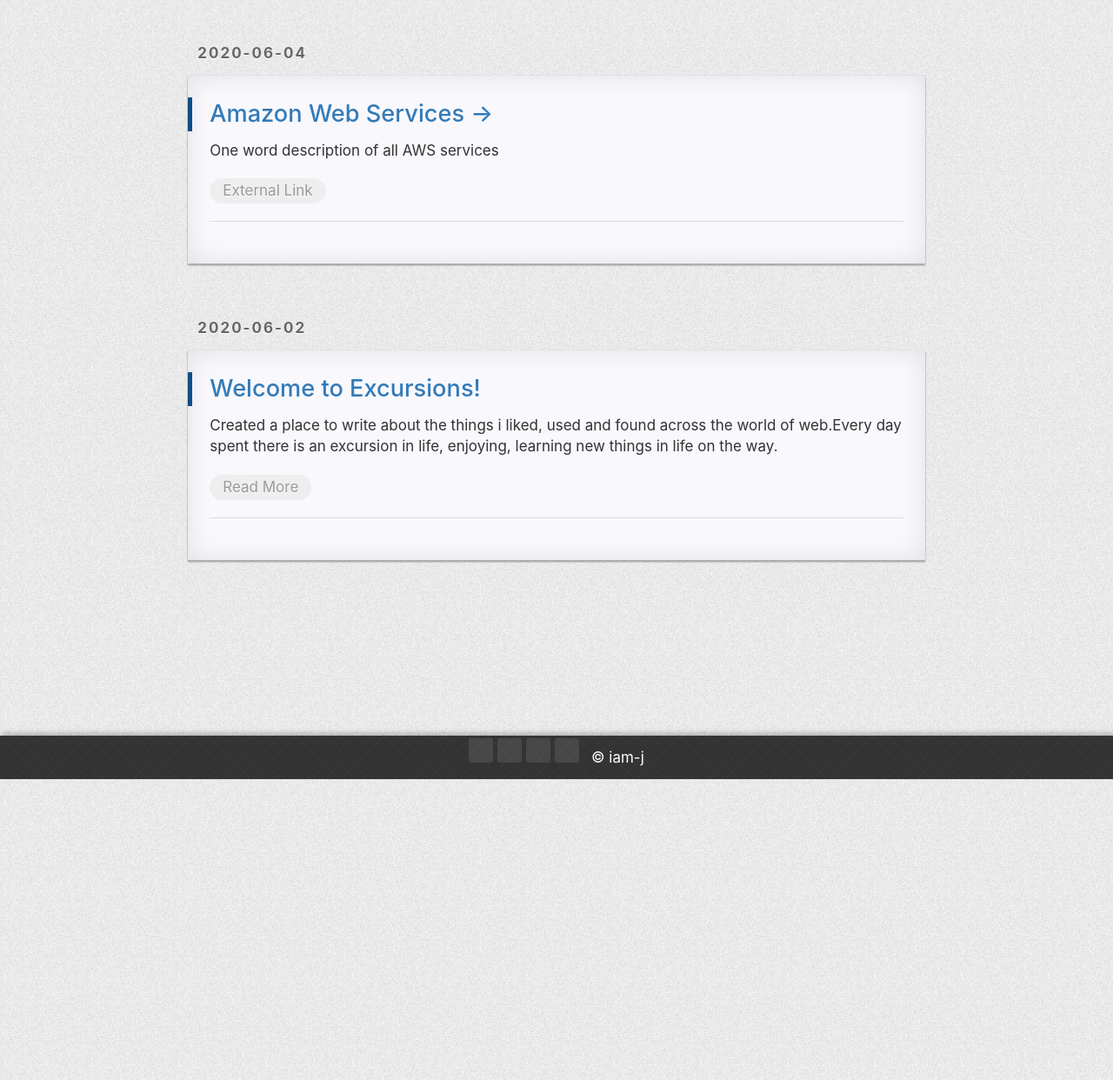
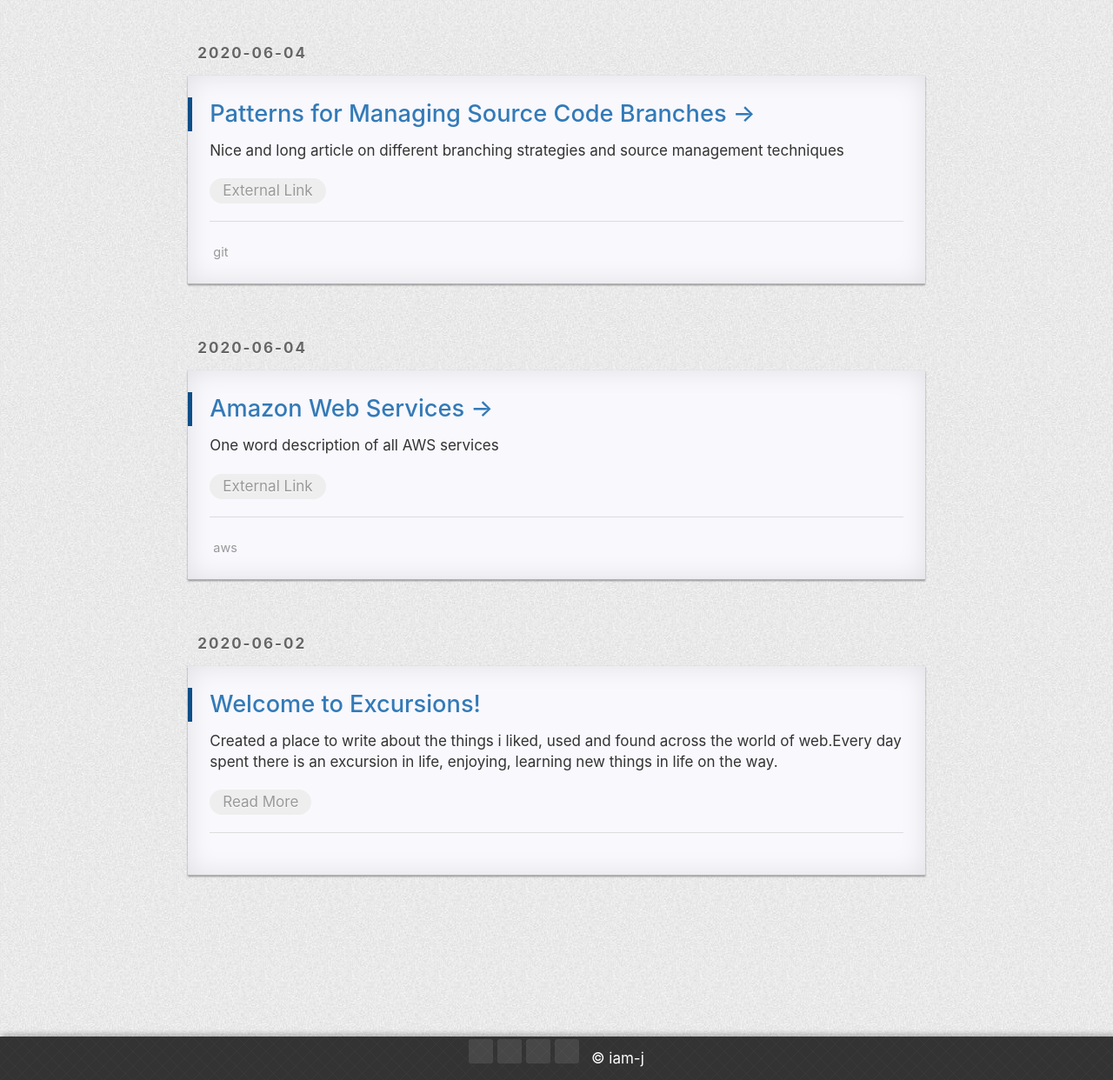
Before and after one commit to iam-j/iam-j.github.io, a Jekyll site: the page built from index.html, in a window 1280 px wide, cut to the strip 104-1346 px from the top of the page. Shown: the whole strip at 87% size. Built offline with Jekyll 4.4.1, drawn with Linux system fonts in a browser that asks for light colours; nearby versions of some CDN libraries; the list of posts is cut into pages by our own code; a style sheet for code colours, icons or effects is not loaded.

Commit message:
new post

```diff
--- a/_posts/2020-06-04-amazon-web-services.markdown
+++ b/_posts/2020-06-04-amazon-web-services.markdown
@@ -3,6 +3,7 @@ layout: post
 title: Amazon Web Services
 date: 2020-06-04
 link: https://adayinthelifeof.nl/2020/05/20/aws.html
+tags: aws
 ---
 
 One word description of all AWS services
--- /dev/null
+++ b/_posts/2020-06-04-patterns-for-managing.markdown
@@ -0,0 +1,9 @@
+---
+layout: post
+title: Patterns for Managing Source Code Branches
+date: 2020-06-04
+link: https://martinfowler.com/articles/branching-patterns.html
+tags: git
+---
+
+Nice and long article on different branching strategies and source management techniques
```
Also changed, not shown: _layouts/post.html (line endings or trailing spaces).
